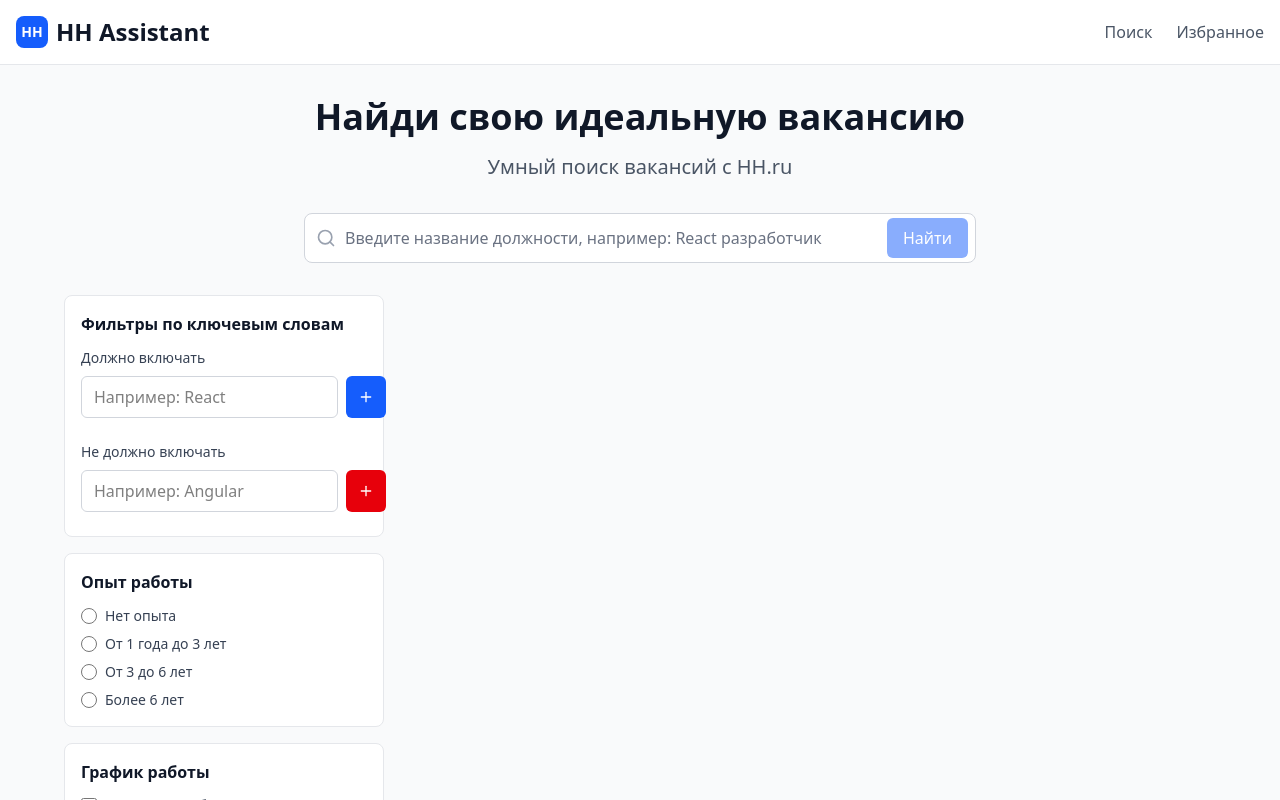
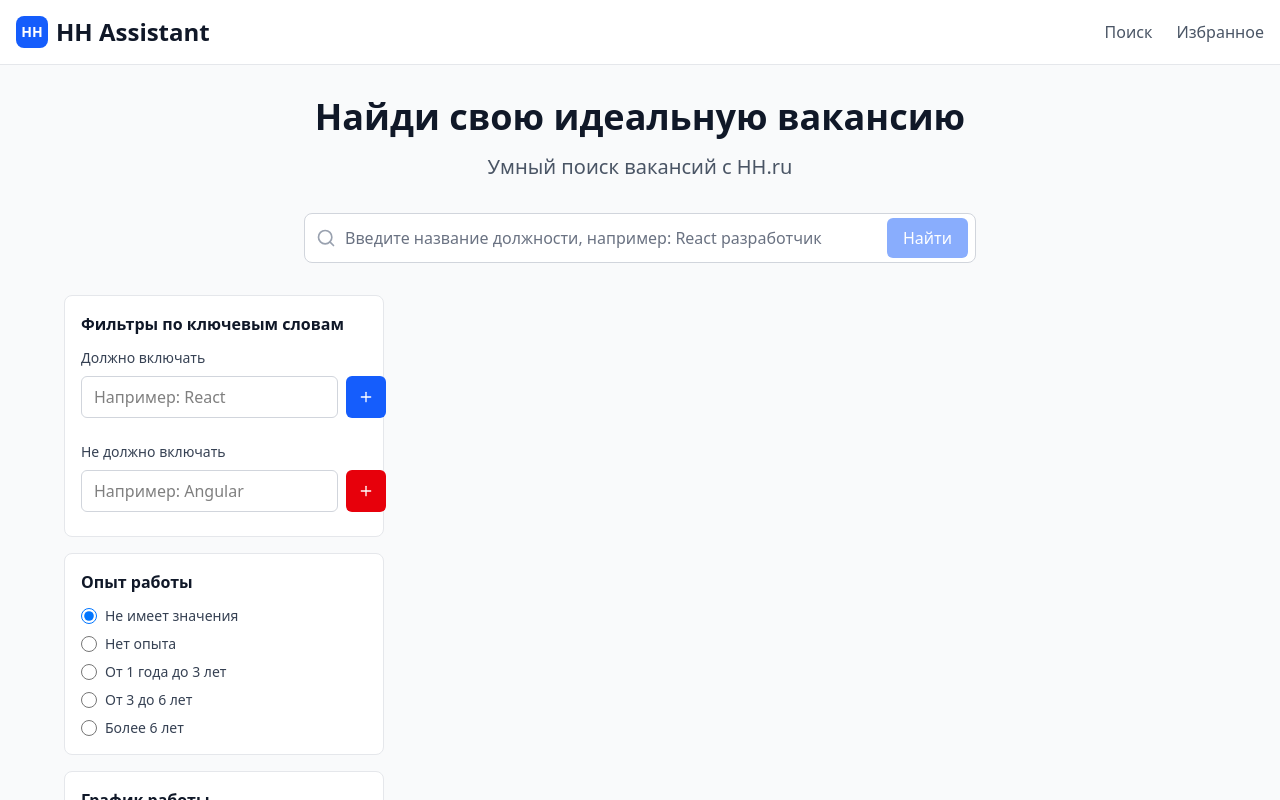
Before and after one commit to BMD63/hh-assistant, a React (Vite) app: page / in a window 1280 px wide. Shown: the top 800 px of the page. Built offline with nearby package versions, Linux system fonts and the light colour scheme.

Commit message:
fix: experience filter reset and API integration

```diff
--- a/src/components/ExperienceFilter.tsx
+++ b/src/components/ExperienceFilter.tsx
@@ -12,8 +12,8 @@ export function ExperienceFilter() {
 
   const handleExperienceChange = (value: string) => {
     const newExperience = experience.includes(value)
-      ? experience.filter(exp => exp !== value)
-      : [value]; // Только один вариант можно выбрать
+      ? [] // сбрасываем фильтр
+      : [value]; // выбираем новый
 
     setExperience(newExperience);
   };
@@ -23,6 +23,18 @@ export function ExperienceFilter() {
       <h3 className="font-semibold text-gray-900 mb-3">Опыт работы</h3>
 
       <div className="space-y-2">
+        <label className="flex items-center">
+          <input
+            type="radio"
+            name="experience"
+            value=""
+            checked={experience.length === 0}
+            onChange={() => setExperience([])}
+            className="w-4 h-4 text-blue-600 border-gray-300 focus:ring-blue-500"
+          />
+          <span className="ml-2 text-sm text-gray-700">Не имеет значения</span>
+        </label>
+
         {EXPERIENCE_OPTIONS.map((option) => (
           <label key={option.value} className="flex items-center">
             <input
```
